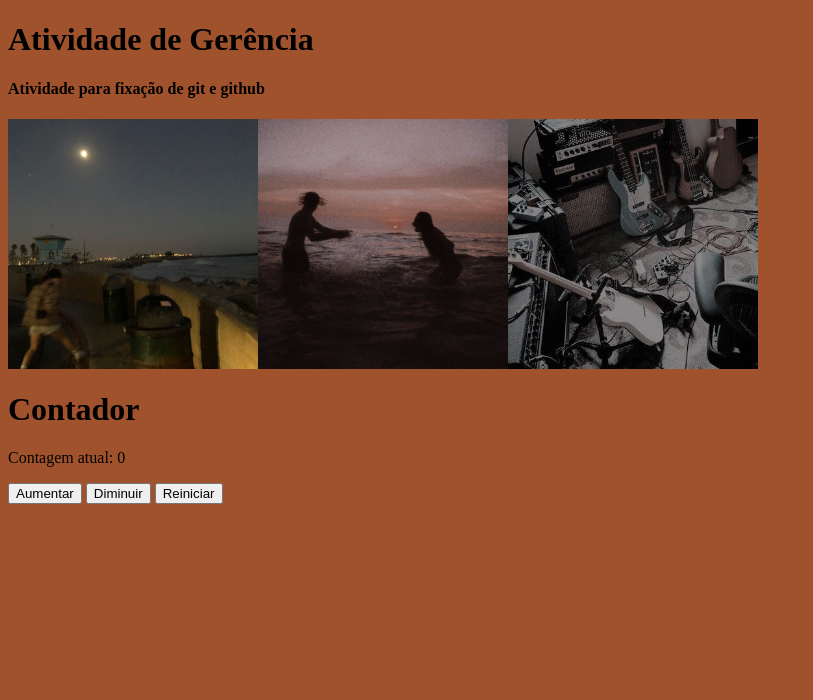
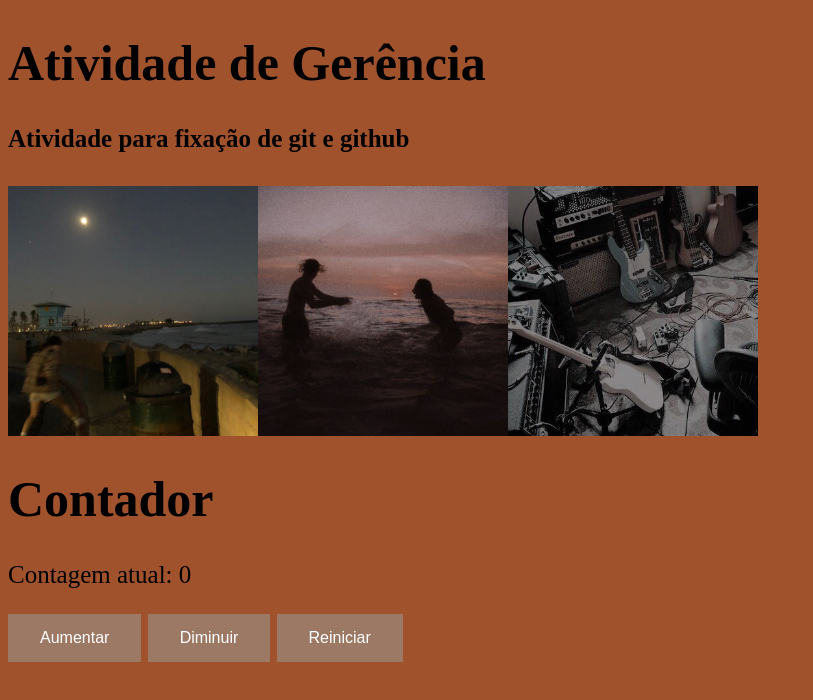
Before and after one commit to marianaferr0ni/gitegithub, a plain HTML site: page index.html in a window 1280 px wide. Shown: the whole page, without its empty margins (0-813 px from the left). Drawn offline with Linux system fonts and the light colour scheme.

Commit message:
update css

```diff
--- a/style.css
+++ b/style.css
@@ -1,5 +1,6 @@
 body{
     background-color: sienna;
+    font-size: 25px;
 }
 .css{
     display: flex;
@@ -8,3 +9,13 @@ img{
     width: 250px;
     height: 250px;
 }
+button {
+    background-color: #9b7965;
+    border: none;
+    color: white;
+    padding: 15px 32px;
+    text-align: center;
+    text-decoration: none;
+    display: inline-block;
+    font-size: 16px;
+}
```
